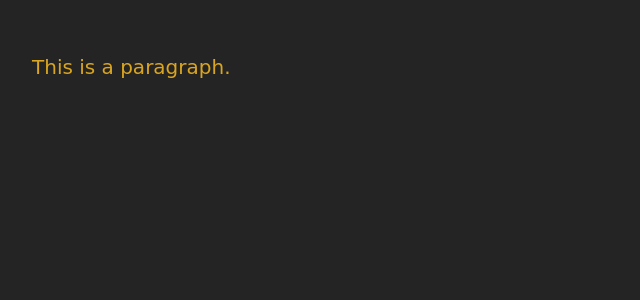
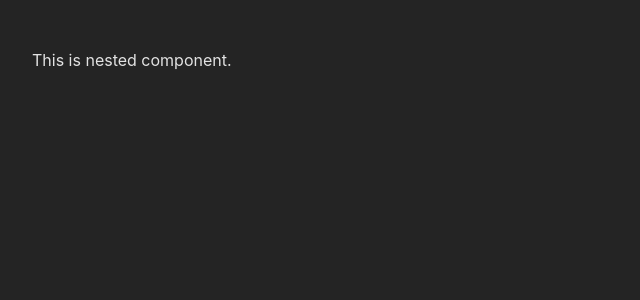
Before and after one commit to artemnistuley/svelte-tutorial, a Svelte app: page / in a window 1280 px wide. Shown: the top 300 px of the page, without its empty margins (0-640 px from the left). Built offline with nearby package versions, Linux system fonts and the light colour scheme.

Commit message:
nested component

```diff
--- a/src/App.svelte
+++ b/src/App.svelte
@@ -2,6 +2,7 @@
   import FirstComponent from "./lib/basic/FirstComponent.svelte";
   import DynamicAttr from "./lib/basic/DynamicAttr.svelte";
   import Styling from "./lib/basic/Styling.svelte";
+  import Nested from "./lib/basic/Nested.svelte";
 </script>
 
 <main>
@@ -9,7 +10,9 @@
 
   <!-- <DynamicAttr /> -->
 
-  <Styling />
+  <!-- <Styling /> -->
+
+  <Nested />
 </main>
 
 <style></style>
--- /dev/null
+++ b/src/lib/basic/Nested.svelte
@@ -0,0 +1 @@
+<p>This is nested component.</p>
```
